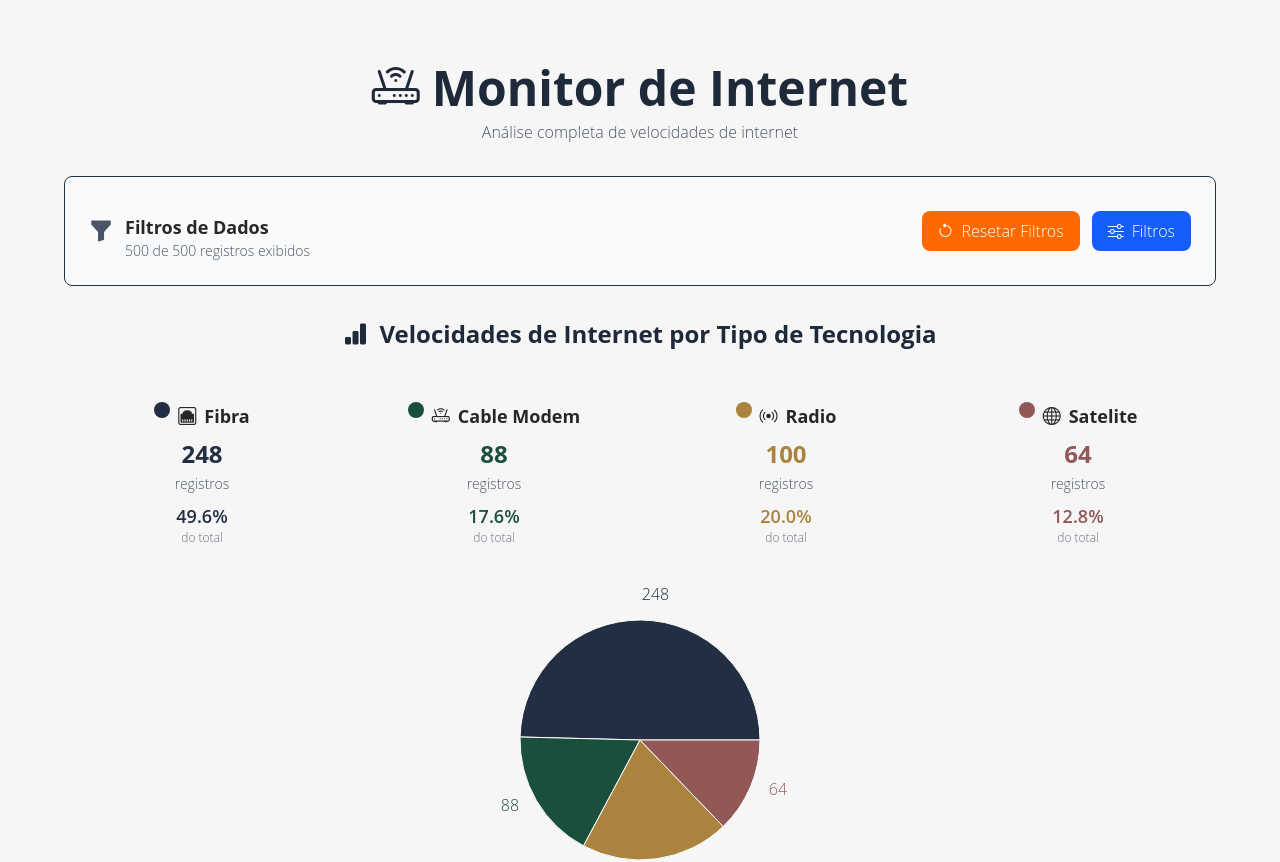
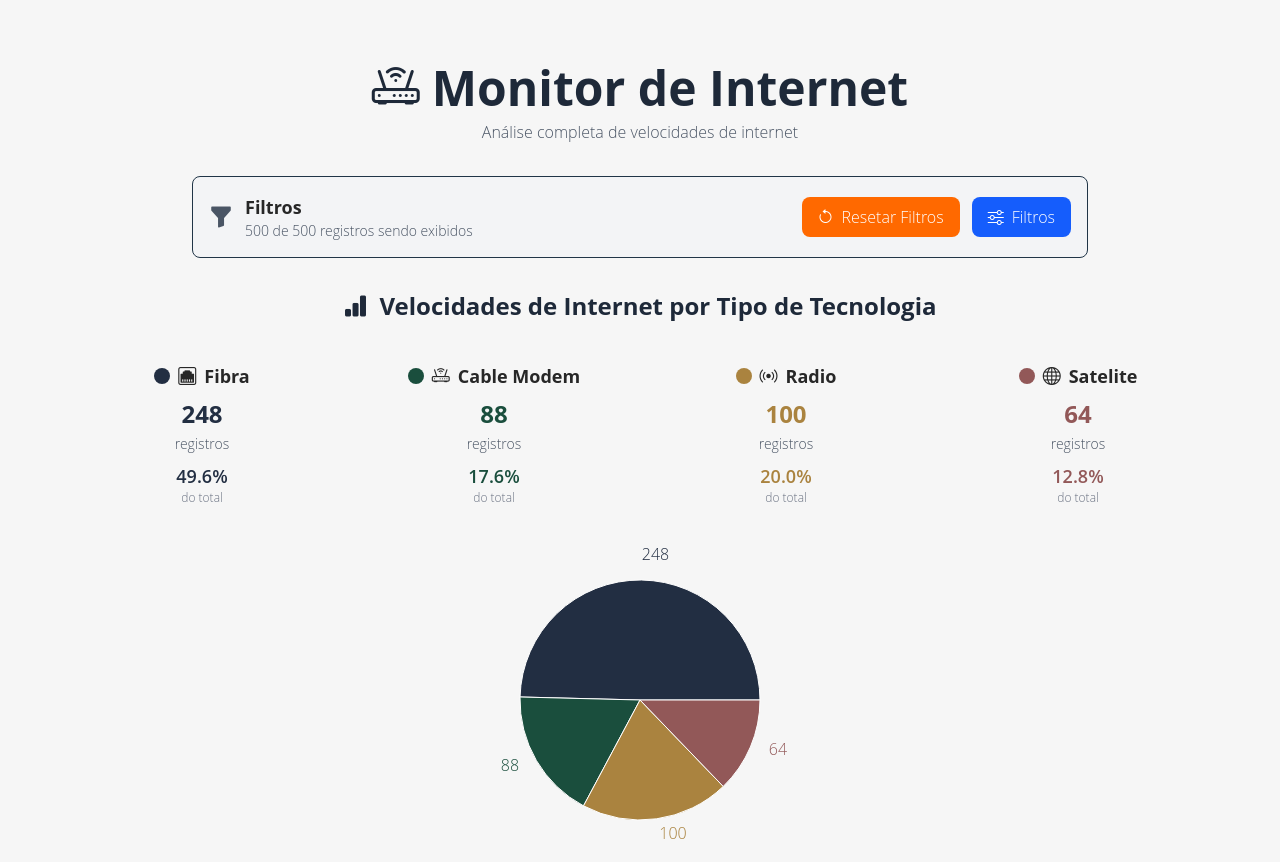
Before and after one commit to isabellacpmelo/the-internet-monitor, a React (Vite) app: page / in a window 1280 px wide. Shown: the top 862 px of the page. Built offline with nearby package versions, Linux system fonts and the light colour scheme.

Commit message:
feat: enhance layout and styling in MainTemplate for improved UX

```diff
--- a/src/components/DatasetSummary/syle.css
+++ b/src/components/DatasetSummary/syle.css
@@ -7,7 +7,6 @@ h2 {
 h3 {
   font-weight: bold;
   color: rgb(39, 39, 39);
-  margin-top: 12px;
 }
 
 h4 {
--- a/src/templates/MainTemplate/index.tsx
+++ b/src/templates/MainTemplate/index.tsx
@@ -27,7 +27,7 @@ function MainTemplate() {
   }
 
   return (
-    <div className='p-16 mb-8'>
+    <div className='xl:p-16 p-4 mb-8'>
       <div className='text-center mb-8'>
         <h1 className='text-5xl font-bold text-gray-800 mb-2'>
           <i className='bi bi-router mr-3' />
@@ -38,15 +38,13 @@ function MainTemplate() {
         </p>
       </div>
 
-      <div className='flex justify-between items-center my-8 p-6 bg-gray-50 rounded-lg border'>
+      <div className='flex justify-between items-center my-8 xl:p-4 p-2 bg-gray-100 rounded-lg border xl:mx-32'>
         <div className='flex items-center gap-3'>
           <i className='bi bi-funnel-fill text-2xl text-gray-600' />
           <div>
-            <h3 className='text-lg font-semibold text-gray-800'>
-              Filtros de Dados
-            </h3>
+            <h3 className='text-lg font-semibold text-gray-800'>Filtros</h3>
             <p className='text-sm text-gray-600'>
-              {filteredData.length} de {data.length} registros exibidos
+              {filteredData.length} de {data.length} registros sendo exibidos
             </p>
           </div>
         </div>
```
